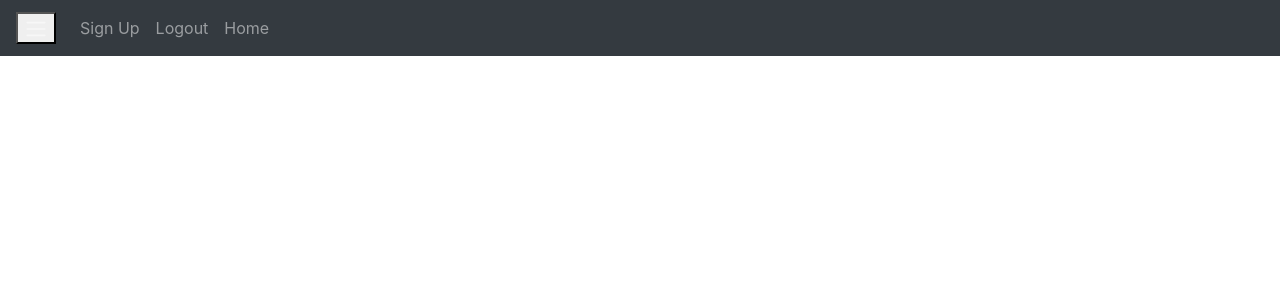
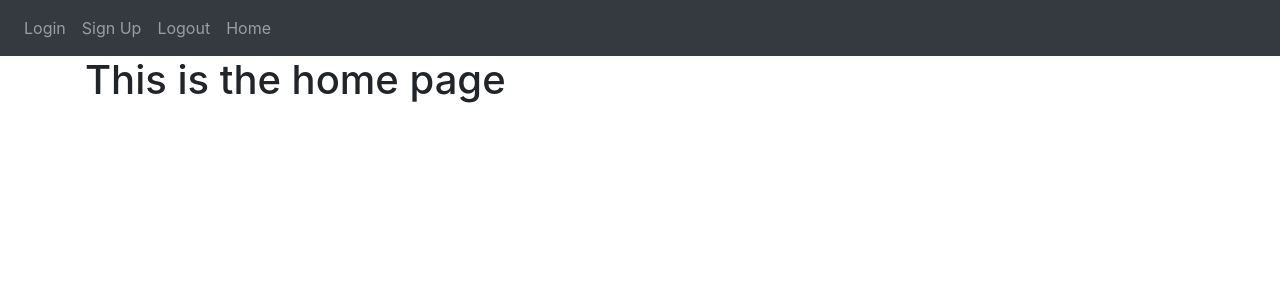
Before and after one commit to JianoFreo/Web_on_Flask, a Flask app: page / in a window 1280 px wide. Shown: the top 300 px of the page. Run offline with Flask 3, Linux system fonts and the light colour scheme; some libraries are stand-ins or nearby versions.

Commit message:
fix navbar toggle button class and update home page title block

```diff
--- a/website/templates/base.html
+++ b/website/templates/base.html
@@ -21,7 +21,7 @@
   <body>
     <nav class="navbar navbar-expand-lg navbar-dark bg-dark">
       <button
-        class="navbar-toggle"
+        class="navbar-toggler"
         type="button"
         data-toggle="collapse"
         data-target="#navbar"
@@ -30,13 +30,16 @@
       </button>
       <div class="collapse navbar-collapse" id="navbar">
         <div class="navbar-nav">
-          <a class="nav-item nav-link" id="login" href="/login"></a>
+          <a class="nav-item nav-link" id="login" href="/login">Login</a>
           <a class="nav-item nav-link" id="signUp" href="/sign-up">Sign Up</a>
           <a class="nav-item nav-link" id="logout" href="/logout">Logout</a>
           <a class="nav-item nav-link" id="home" href="/home">Home</a>
         </div>
       </div>
     </nav>
+    <div class="container">
+    {% block content %} {% endblock %}
+    </div>
     <script
       src="https://code.jquery.com/jquery-3.2.1.slim.min.js"
       integrity="sha384-KJ3o2DKtIkvYIK3UENzmM7KCkRr/rE9/Qpg6aAZGJwFDMVNA/GpGFF93hXpG5KkN"
--- a/website/templates/home.html
+++ b/website/templates/home.html
@@ -1,2 +1,11 @@
 {% extends "base.html" %}
-{% block title %}Changed{% endblock %}
+{% block title %}
+Changed
+{% endblock %}
+<!-- we overrode the { block title }Home{ endblock }
+because home.html is being run on the main.py or views.py not the base.html -->
+{% block content %}
+<h1>
+    This is the home page
+</h1>
+{% endblock %}
```
